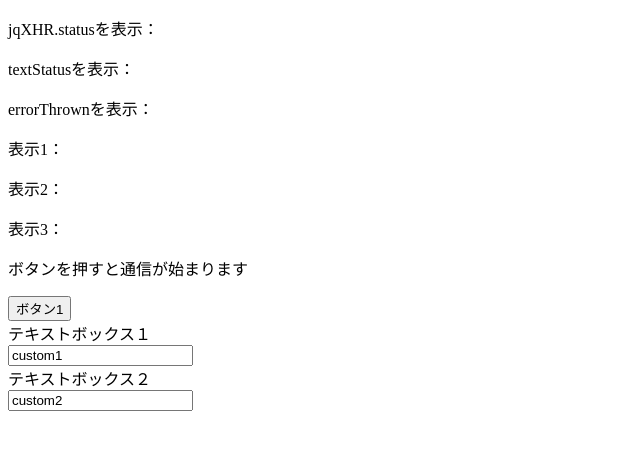
After one commit to ChihiroHozono/SUMIKA, a PHP site: page /index.html in a window 1280 px wide. The commit adds this page. Shown: the top 450 px of the page, without its empty margins (0-640 px from the left). Run offline with PHP 8.4, Linux system fonts and the light colour scheme; some libraries are stand-ins or nearby versions.

Commit message:
とりあえずのAJAX通信

```diff
--- /dev/null
+++ b/index.html
@@ -0,0 +1,78 @@
+<!DOCTYPE html>
+<html lang="ja">
+<head>
+<meta charset="utf-8">
+<title>jqueryのajaxのサンプル</title>
+<script src="https://ajax.googleapis.com/ajax/libs/jquery/3.2.1/jquery.min.js"></script>
+<script>
+$( function() {
+
+$('#btn1').click(
+function(){
+	$("#out6").html("データ取得中です");
+
+	// 1.$.ajaxメソッドで通信を行います。
+	//  dataでは、フォームの内容をserialize()している
+	//  →serialize()の内容は、cs1=custom1&cs2=custom2
+	$.ajax({
+		url:'http://httpbin.org/post', // 通信先のURL
+		type:'POST',		// 使用するHTTPメソッド (GET/ POST)
+		data:$("#form1").serialize(), // 送信するデータ
+		dataType:'json', // 応答のデータの種類
+						// (xml/html/script/json/jsonp/text)
+		timeout:1000, 		// 通信のタイムアウトの設定(ミリ秒)
+
+		// 2. doneは、通信に成功した時に実行される
+		//  引数のdata1は、通信で取得したデータ
+		//  引数のtextStatusは、通信結果のステータス
+		//  引数のjqXHRは、XMLHttpRequestオブジェクト
+		}).done(function(data1,textStatus,jqXHR) {
+				$("#out1").html(jqXHR.status); //jqXHR.statusを表示
+				$("#out2").html(textStatus); //textStatusを表示
+
+				// 3. キーを指定して値を表示
+				$("#out4").html(data1["form"]["cs1"]);
+
+				// 4. オブジェクトをJSON形式の文字列に変換
+				var data2 = JSON.stringify(data1);
+				console.log(data2); //コンソールにJSON形式で表示される
+
+				// 5.JSON形式の文字列をオブジェクトにし、
+				// キーを指定して値(httpbin.org)を表示
+				var data3 = JSON.parse(data2);
+				$("#out5").html(data3["headers"]["Host"]);
+
+		// 6. failは、通信に失敗した時に実行される
+		}).fail(function(jqXHR, textStatus, errorThrown ) {
+				$("#out1").html(jqXHR.status); //jqXHR.statusを表示
+				$("#out2").html(textStatus); //textStatusを表示
+				$("#out3").html(errorThrown); //errorThrownを表示
+
+		// 7. alwaysは、成功/失敗に関わらず実行される
+		}).always(function(){
+				$("#out6").html("complete"); //表示3
+
+	});
+});
+});
+</script>
+</head>
+<body >
+<p>jqXHR.statusを表示：<span id="out1"></span></p>
+<p>textStatusを表示：<span id="out2"></span></p>
+<p>errorThrownを表示：<span id="out3"></span></p>
+<p>表示1：<span id="out4"></span></p>
+<p>表示2：<span id="out5"></span></p>
+<p>表示3：<span id="out6"></span></p>
+
+<p>ボタンを押すと通信が始まります</p>
+
+<form id="form1">
+<input type="button" id="btn1" value="ボタン1"><br/>
+テキストボックス１<br/>
+<input type="text" name="cs1" value="custom1" maxlength="10"><br/>
+テキストボックス２<br/>
+<input type="text" name="cs2" value="custom2" maxlength="10">
+</form>
+</body>
+</html>
```
Also changed, not shown: doko_sumika.php (+7 -0 lines), index.php (added, +31 -0 lines), recieve.php (added, +34 -0 lines), sumika.php (+17 -8 lines).
